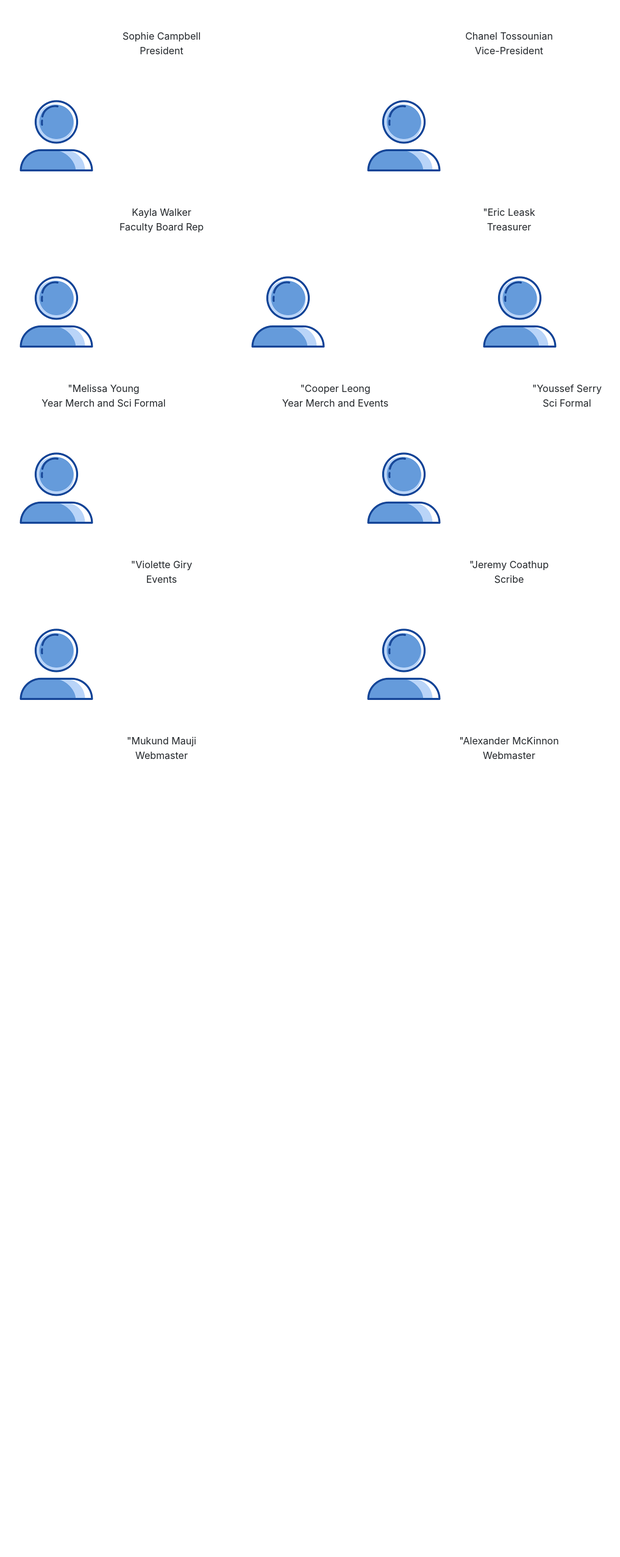
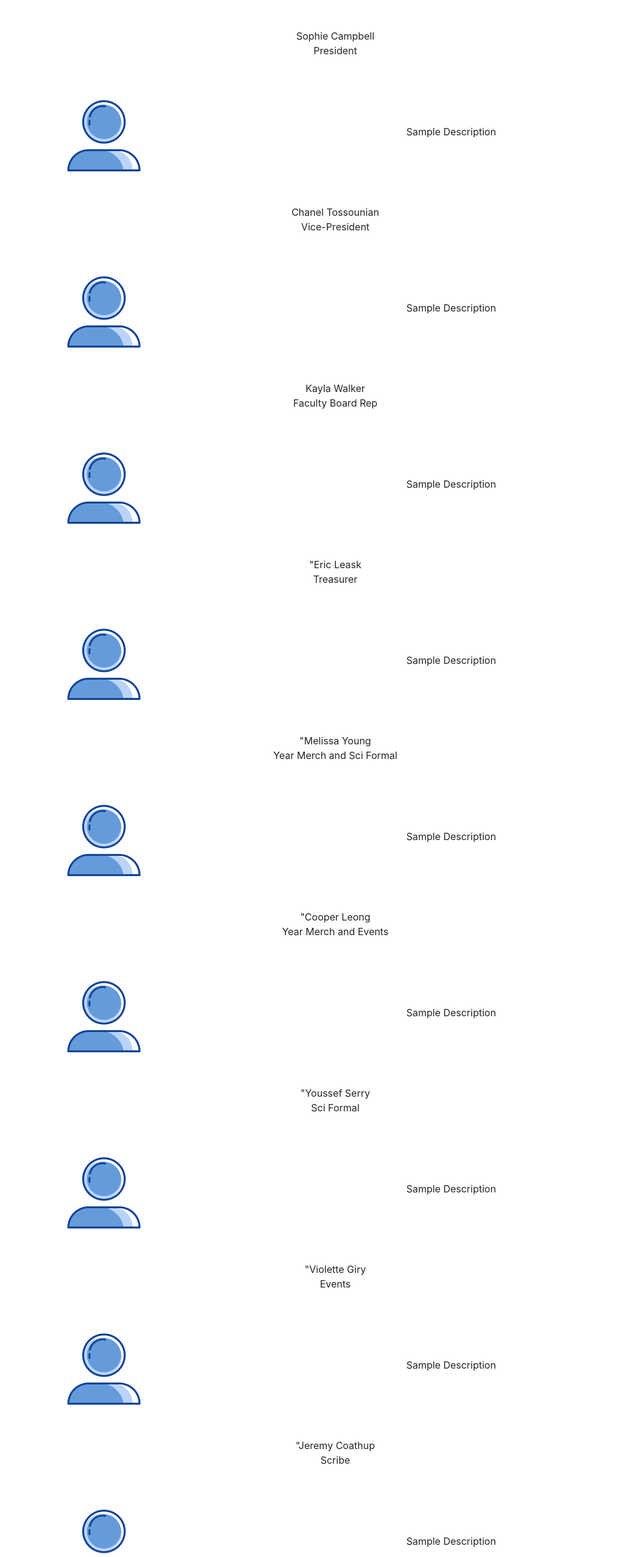
Before and after one commit to sci20/sci20.github.io, a plain HTML site: page pages/yearExec.html in a window 1280 px wide. Shown: the part 240-2794 px from the top of the page at 61% size, without its empty margins (90-1107 px from the left). Before the commit the page ends 1507 px from the top, so only its background shows below. Drawn offline with nearby package versions, Linux system fonts and the light colour scheme.

Commit message:
Fixed scaling on mobile. Need to make images flip to reveal description on mobile.

```diff
--- a/pages/yearExec.html
+++ b/pages/yearExec.html
@@ -69,19 +69,10 @@
     </header>
 
     <main>
-        <div class="profiles">
-            <div class="container">
-                <div class="row">
-                    <div class="col text-center">
-                        <div class="row">
-                            <img src="/images/800x800-avatar.png" alt="Sophie Campbell: President">
-                        </div>
-                        <p>Sophie Campbell
-                            <br>President</p>
+        <!--
                     </div>
                     <div class="col text-center">
                         <div class="row">
-                            <img src="/images/800x800-avatar.png" alt="Chanel Tossounian: Vice-President">
                         </div>
                         <p>Chanel Tossounian
                             <br>Vice-President</p>
@@ -90,37 +81,32 @@
                 <div class="row">
                     <div class="col text-center">
                         <div class="row">
-                            <img src="/images/800x800-avatar.png" alt="Kayla Walker: Faculty Board">
                         </div>
                         <p>Kayla Walker
                             <br>Faculty Board Rep</p>
                     </div>
                     <div class="col text-center">
                         <div class="row">
-                            <img src="/images/800x800-avatar.png" alt="Eric Leask: Treasurer">
                         </div>
                         <p>"Eric Leask
                             <br>Treasurer</p>
                     </div>
                 </div>
-                <div class="row">
+                <div class="rowR">
                     <div class="col text-center">
                         <div class="row">
-                            <img src="/images/800x800-avatar.png" alt="Melissa Young: Year Merch, Sci Formal">
                         </div>
                         <p>"Melissa Young
                             <br>Year Merch and Sci Formal</p>
                     </div>
                     <div class="col text-center">
                         <div class="row">
-                            <img src="/images/800x800-avatar.png" alt="Cooper Leong: Year Merch, Events">
                         </div>
                         <p>"Cooper Leong
                             <br>Year Merch and Events</p>
                     </div>
                     <div class="col text-center">
                         <div class="row">
-                            <img src="/images/800x800-avatar.png" alt="Youssef Serry: Sci Formal">
                         </div>
                         <p>"Youssef Serry
                             <br>Sci Formal</p>
@@ -129,14 +115,12 @@
                 <div class="row">
                     <div class="col text-center">
                         <div class="row">
-                            <img src="/images/800x800-avatar.png" alt="Violette Giry: Events">
                         </div>
                         <p>"Violette Giry
                             <br>Events</p>
                     </div>
                     <div class="col text-center">
                         <div class="row">
-                            <img src="/images/800x800-avatar.png" alt="Jeremy Coathup: Scribe/Publicity">
                         </div>
                         <p>"Jeremy Coathup
                             <br>Scribe</p>
@@ -145,15 +129,171 @@
                 <div class="row">
                     <div class="col text-center">
                         <div class="row">
-                            <img src="/images/800x800-avatar.png" alt="Mukund Mauji: Webmaster">
                         </div>
                         <p>"Mukund Mauji
                             <br>Webmaster</p>
                     </div>
                     <div class="col text-center">
                         <div class="row">
-                            <img src="/images/800x800-avatar.png" alt="Alexander McKinnon: Webmaster">
                         </div>
+                        <p>"Alexander McKinnon
+                            <br>Webmaster</p>
+                    </div>
+                </div>
+            </div>
+        </div> -->
+        <div class="profiles">
+            <div class="container">
+                <div class="row align-items-center">
+                    <div class="col-sm-4 text-center">
+                        <img src="/images/800x800-avatar.png" alt="Sophie Campbell: President">
+                    </div>
+                    <div class="col-sm-8 text-center">
+                        <p>Sample Description</p>
+                    </div>
+                </div>
+                <div class="row">
+                    <div class="col text-center">
+                        <p>Sophie Campbell
+                            <br>President</p>
+                    </div>
+                </div>
+                <div class="row align-items-center">
+                    <div class="col-sm-4 text-center">
+                        <img src="/images/800x800-avatar.png" alt="Chanel Tossounian: Vice-President">
+                    </div>
+                    <div class="col-sm-8 text-center">
+                        <p>Sample Description</p>
+                    </div>
+                </div>
+                <div class="row">
+                    <div class="col text-center">
+                        <p>Chanel Tossounian
+                            <br>Vice-President</p>
+                    </div>
+                </div>
+                <div class="row align-items-center">
+                    <div class="col-sm-4 text-center">
+                        <img src="/images/800x800-avatar.png" alt="Kayla Walker: Faculty Board">
+                    </div>
+                    <div class="col-sm-8 text-center">
+                        <p>Sample Description</p>
+                    </div>
+                </div>
+                <div class="row">
+                    <div class="col text-center">
+                        <p>Kayla Walker
+                            <br>Faculty Board Rep</p>
+                    </div>
+                </div>
+                <div class="row align-items-center">
+                    <div class="col-sm-4 text-center">
+                        <img src="/images/800x800-avatar.png" alt="Eric Leask: Treasurer">
+                    </div>
+                    <div class="col-sm-8 text-center">
+                        <p>Sample Description</p>
+                    </div>
+                </div>
+                <div class="row">
+                    <div class="col text-center">
+                        <p>"Eric Leask
+                            <br>Treasurer</p>
+                    </div>
+                </div>
+                <div class="row align-items-center">
+                    <div class="col-sm-4 text-center">
+                        <img src="/images/800x800-avatar.png" alt="Melissa Young: Year Merch, Sci Formal">
+                    </div>
+                    <div class="col-sm-8 text-center">
+                        <p>Sample Description</p>
+                    </div>
+                </div>
+                <div class="row">
+                    <div class="col text-center">
+                        <p>"Melissa Young
+                            <br>Year Merch and Sci Formal</p>
+                    </div>
+                </div>
+                <div class="row align-items-center">
+                    <div class="col-sm-4 text-center">
+                        <img src="/images/800x800-avatar.png" alt="Cooper Leong: Year Merch, Events">
+                    </div>
+                    <div class="col-sm-8 text-center">
+                        <p>Sample Description</p>
+                    </div>
+                </div>
+                <div class="row">
+                    <div class="col text-center">
+                        <p>"Cooper Leong
+                            <br>Year Merch and Events</p>
+                    </div>
+                </div>
+                <div class="row align-items-center">
+                    <div class="col-sm-4 text-center">
+                        <img src="/images/800x800-avatar.png" alt="Youssef Serry: Sci Formal">
+                    </div>
+                    <div class="col-sm-8 text-center">
+                        <p>Sample Description</p>
+                    </div>
+                </div>
+                <div class="row">
+                    <div class="col text-center">
+                        <p>"Youssef Serry
+                            <br>Sci Formal</p>
+                    </div>
+                </div>
+                <div class="row align-items-center">
+                    <div class="col-sm-4 text-center">
+                        <img src="/images/800x800-avatar.png" alt="Violette Giry: Events">
+                    </div>
+                    <div class="col-sm-8 text-center">
+                        <p>Sample Description</p>
+                    </div>
+                </div>
+                <div class="row">
+                    <div class="col text-center">
+                        <p>"Violette Giry
+                            <br>Events</p>
+                    </div>
+                </div>
+                <div class="row align-items-center">
+                    <div class="col-sm-4 text-center">
+                        <img src="/images/800x800-avatar.png" alt="Jeremy Coathup: Scribe/Publicity">
+                    </div>
+                    <div class="col-sm-8 text-center">
+                        <p>Sample Description</p>
+                    </div>
+                </div>
+                <div class="row">
+                    <div class="col text-center">
+                        <p>"Jeremy Coathup
+                            <br>Scribe</p>
+                    </div>
+                </div>
+                <div class="row align-items-center">
+                    <div class="col-sm-4 text-center">
+                        <img src="/images/800x800-avatar.png" alt="Mukund Mauji: Webmaster">
+                    </div>
+                    <div class="col-sm-8 text-center">
+                        <p>Sample Description</p>
+                    </div>
+                </div>
+                <div class="row">
+                    <div class="col text-center">
+                        <p>"Mukund Mauji
+                            <br>Webmaster</p>
+                    </div>
+                </div>
+                <div class="row align-items-center">
+                    <div class="col-sm-4 text-center">
+                        <img src="/images/800x800-avatar.png" alt="Alexander McKinnon: Webmaster">
+                    </div>
+                    <div class="col-sm-8 text-center">
+                        <p>Sample Description</p>
+                    </div>
+                </div>
+                <div class="row">
+                    <div class="col text-center">
                         <p>"Alexander McKinnon
                             <br>Webmaster</p>
                     </div>
```
